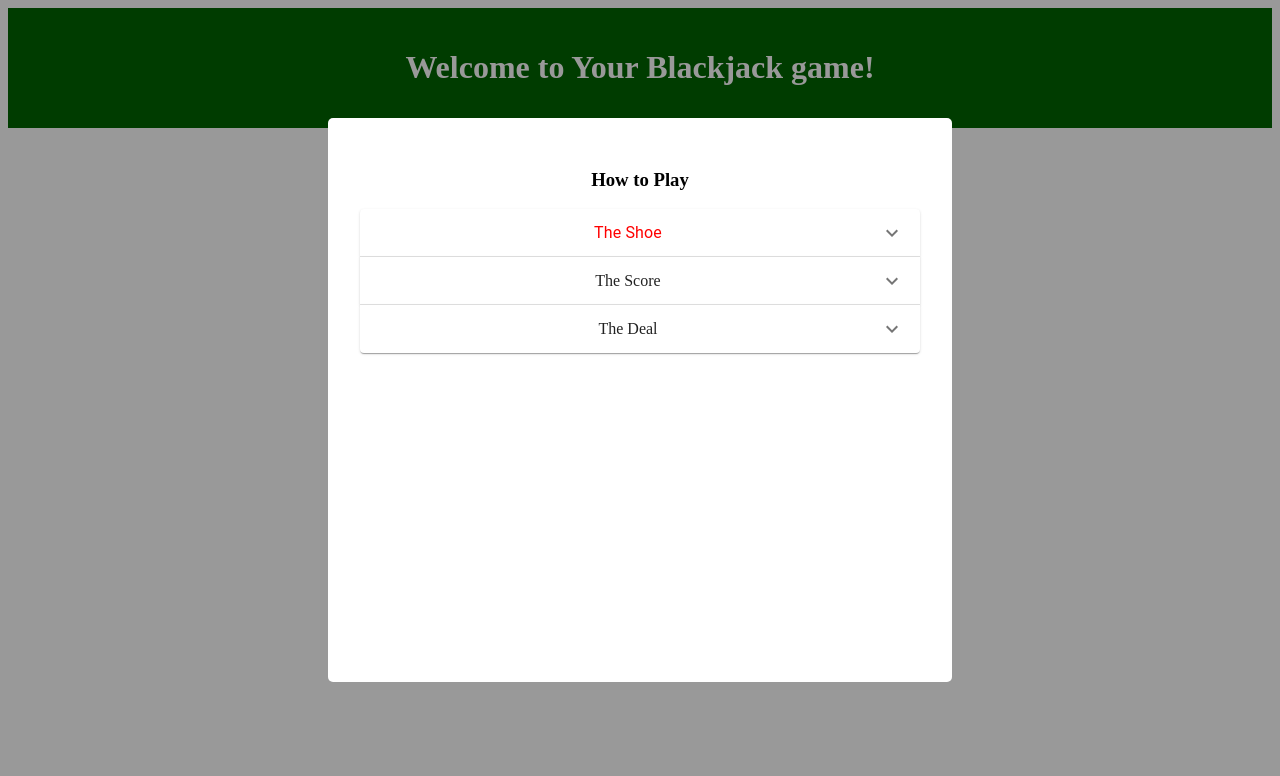
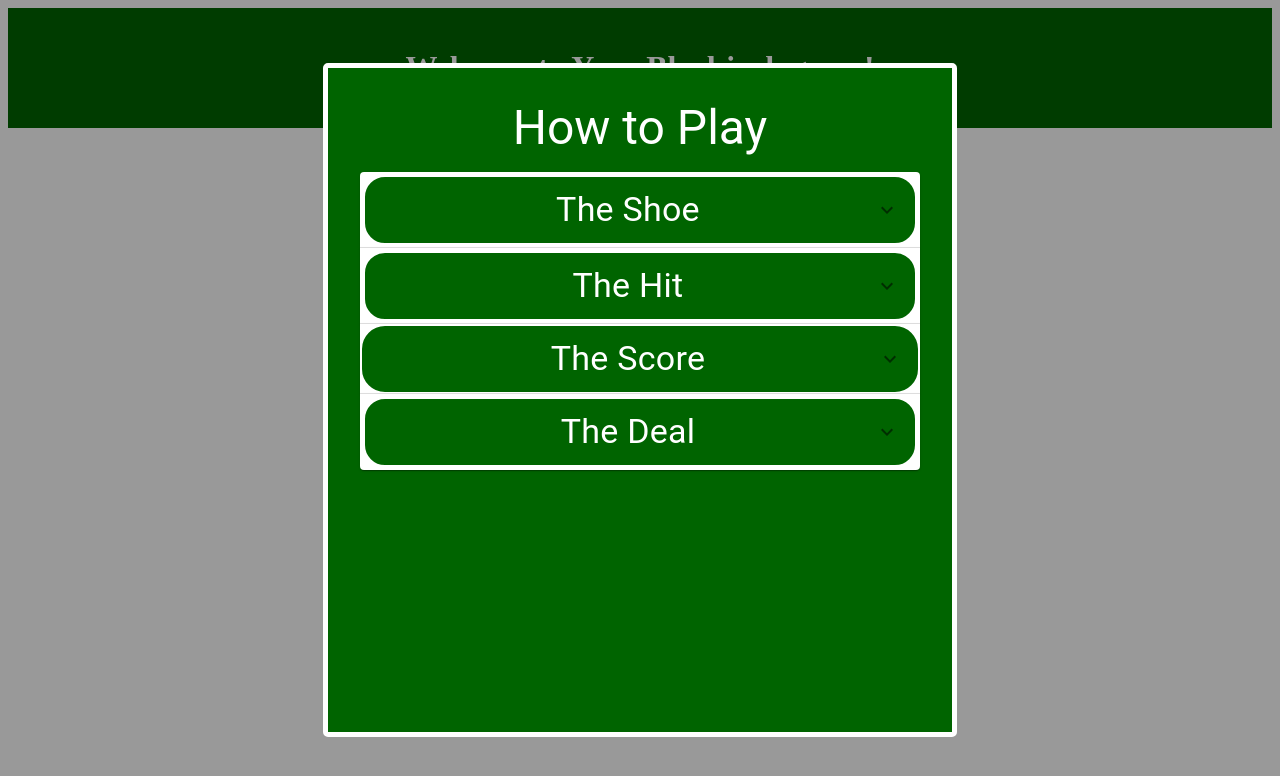
Before and after one commit to ChrisCantoni/blackjack-2, a React (Create React App) app: page / in a window 1280 px wide. Both pictures are taken after a click on the button "HOW TO PLAY". Shown: the top 776 px of the page. Built offline with nearby package versions, Linux system fonts and the light colour scheme.

Commit message:
Added additional information to info modal.

```diff
--- a/src/components/App/App.css
+++ b/src/components/App/App.css
@@ -50,11 +50,13 @@ pre {
 }
 
 .modal {
+  border: 5px solid white;
+  color: white;
   border-radius: 5px;
   padding: 2rem;
-  background-color: white;
+  background-color: darkgreen;
   width: 35em;
-  height: 500px;
+  height: 600px;
 }
 
 .redCard {
--- a/src/components/InfoModal/InfoModal.jsx
+++ b/src/components/InfoModal/InfoModal.jsx
@@ -21,14 +21,15 @@ function InfoModal({closeModal}) {
             if (e.target.className === 'modal-container') closeModal();
         }}>
             <div className="modal">
-                <h3>How to Play</h3>
+                <Typography variant="h3" sx={{marginBottom: 2}}>How to Play</Typography>
                 <div>
       <Accordion expanded={expanded === 'panel1'} onChange={handleChange('panel1')}>
         <AccordionSummary
+            sx={{ backgroundColor: 'darkgreen', border: '5px solid white', borderRadius: '25px'  }}
           expandIcon={<ExpandMoreIcon />}
           aria-controls="panel1-content"
           id="panel1-header"
-        ><Typography className='infoTitle' sx={{ color: 'red'}}>The Shoe</Typography>
+        ><Typography className='infoTitle' variant="h4" sx={{color: 'white'}}>The Shoe</Typography>
 
         </AccordionSummary>
         <AccordionDetails>
@@ -40,28 +41,44 @@ function InfoModal({closeModal}) {
       </Accordion>
       <Accordion expanded={expanded === 'panel2'} onChange={handleChange('panel2')}>
         <AccordionSummary
+            sx={{ backgroundColor: 'darkgreen', border: '5px solid white', borderRadius: '25px'  }}
+          expandIcon={<ExpandMoreIcon />}
+          aria-controls="panel1-content"
+          id="panel1-header"
+        ><Typography className='infoTitle' variant="h4" sx={{color: 'white'}}>The Hit</Typography>
+
+        </AccordionSummary>
+        <AccordionDetails>
+                Every time you choose to hit, you get another card.
+        </AccordionDetails>
+      </Accordion>
+      <Accordion expanded={expanded === 'panel3'} onChange={handleChange('panel3')}>
+        <AccordionSummary
+            sx={{ backgroundColor: 'darkgreen', border: '2px solid white', borderRadius: '25px'}}
           expandIcon={<ExpandMoreIcon />}
           aria-controls="panel2-content"
           id="panel2-header"
           className='infoTitle'
         >
-          The Score
+          <Typography className='infoTitle' variant="h4" sx={{color: 'white'}}>The Score</Typography>
         </AccordionSummary>
         <AccordionDetails>
-        If you're unfamiliar with Blackjack, it's very simple. You receive cards trying to get as
+            <Typography>If you're unfamiliar with Blackjack, it's very simple. You receive cards trying to get as
             close to 21 as possible without going over. Each card is worth its number except for face cards: K, Q, J which are all worth 10.
             Aces can be worth 11 or 1. So getting an ace and a 7 would be worth 18, but if you put a five with it, the Ace becomes
             a 1 and you end up with 13.
             You receive 2 cards to start and from there you can either receive another card, <strong>hit</strong>, or stop with the hand you have, stay.
+            </Typography>
         </AccordionDetails>
       </Accordion>
-      <Accordion expanded={expanded === 'panel3'} onChange={handleChange('panel3')}>
+      <Accordion expanded={expanded === 'panel4'} onChange={handleChange('panel4')}>
         <AccordionSummary
+            sx={{ backgroundColor: 'darkgreen', border: '5px solid white', borderRadius: '25px'  }}
           expandIcon={<ExpandMoreIcon />}
           aria-controls="panel3-content"
           id="panel3-header"
         >
-          The Deal
+          <Typography className='infoTitle' variant="h4" sx={{color: 'white'}}>The Deal</Typography>
         </AccordionSummary>
         <AccordionDetails>
         Only one of the dealer's cards is revealed to start, however the dealer will immediately let you know if they have Blackjack and you will simply lose
--- a/src/components/Table/Table.jsx
+++ b/src/components/Table/Table.jsx
@@ -275,7 +275,7 @@ function Table() {
       </Button>
 
       <div>
-        <p><h4>Dealer Hand:</h4> <br></br> <div className="dealerHand">{dealerHand.length > 0 && revealDealer ? dealerHand.map((card, i) => (
+        <h4>Dealer Hand:</h4> <br></br> <div className="dealerHand">{dealerHand.length > 0 && revealDealer ? dealerHand.map((card, i) => (
                         <div key={i}>
                         <Card sx={{width: 100, height: 150, margin: 2}} className={card.suit == "Hearts" || card.suit == "Diamonds" ? 'redCard' : 'blackCard'}>
                             <CardContent>
@@ -295,9 +295,9 @@ function Table() {
                                 </Card> : ''}
 
                                 </div>
-                                {revealDealer ? <h4>Dealer Total: {calculateValue(dealerHand)}</h4> : ''}</p>
+                                {revealDealer ? <h4>Dealer Total: {calculateValue(dealerHand)}</h4> : ''}
 
-        <p><h4>Player Hand:</h4>
+        <h4>Player Hand:</h4>
             <div className="playerHand">{playerHand.length > 0 ? playerHand.map((card) => {
             return (
                 <Card sx={{width: 100, height: 150, margin: 2}} className={card.suit == "Hearts" || card.suit == "Diamonds" ? 'redCard' : 'blackCard'}>
@@ -317,7 +317,7 @@ function Table() {
                     <Button className="gameButton" variant="contained" onClick={() => doubleDown()}>Double Down</Button> : ''}
                 </> : ''
                 }
-        </p>
+
         <h3>Available money: {playerMoney}</h3>
         {/* <h3>Current Card Count: {cardCount}</h3> */}
         </div>
```
